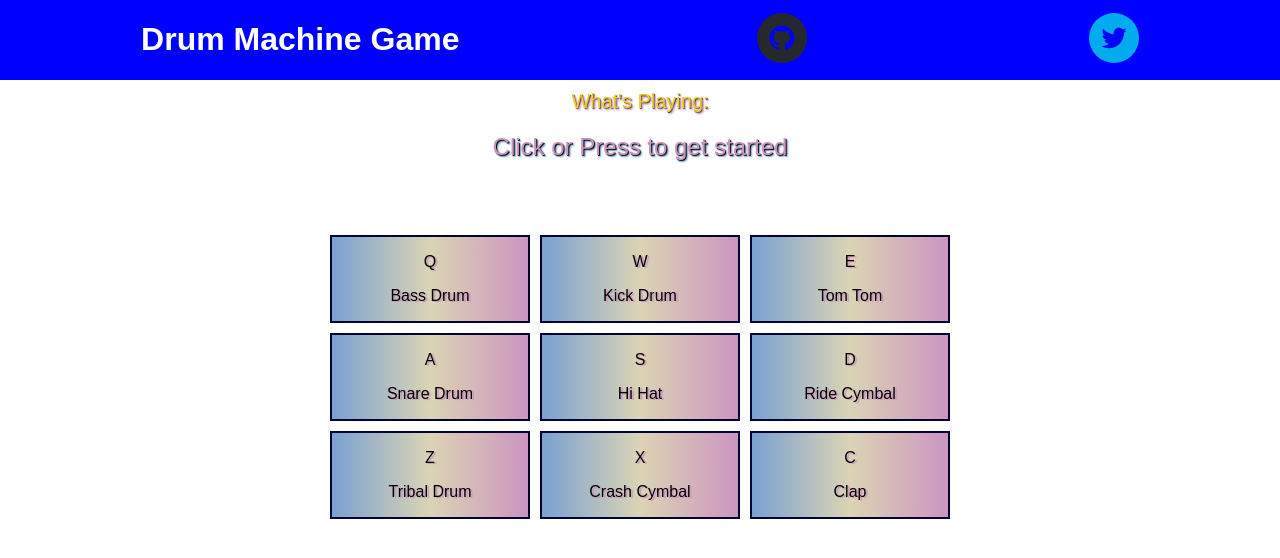
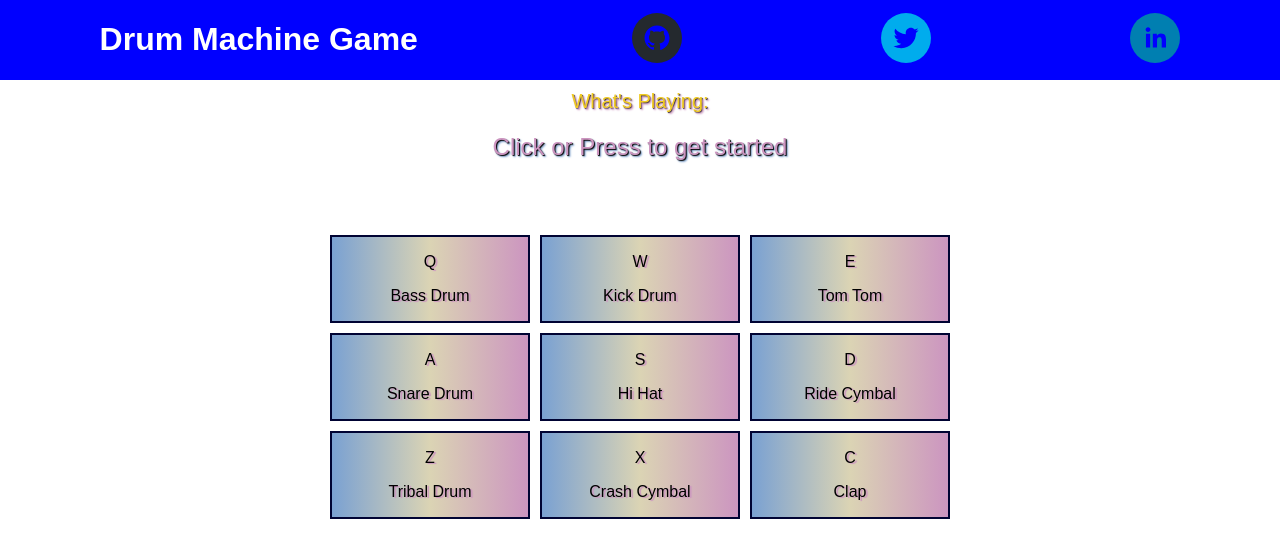
Before and after one commit to petercr/react-drum-machine, a React app: page / in a window 1280 px wide. Shown: the top 558 px of the page. Built offline with nearby package versions, Linux system fonts and the light colour scheme.

Commit message:
gave all < SocialIcons /> className of .social

```diff
--- a/src/App.js
+++ b/src/App.js
@@ -154,12 +154,19 @@ class App extends Component {
         <header className="App-header">
           <h1 id="name">Drum Machine Game</h1>
           <SocialIcon
+            className="social"
             url="https://www.github.com/petercr/react-drum-machine/"
             color="#333333"
           />
           <SocialIcon
+            className="social"
             url="https://www.twitter.com/PeteCapeCod"
             color="#ffffff"
+          />
+          <SocialIcon
+            className="social"
+            url="https://www.linkedin.com/in/peter-cruckshank-25022a141/"
+            color="#07cef1"
           />
         </header>
         <div id="playing" className="top-banners">
```
